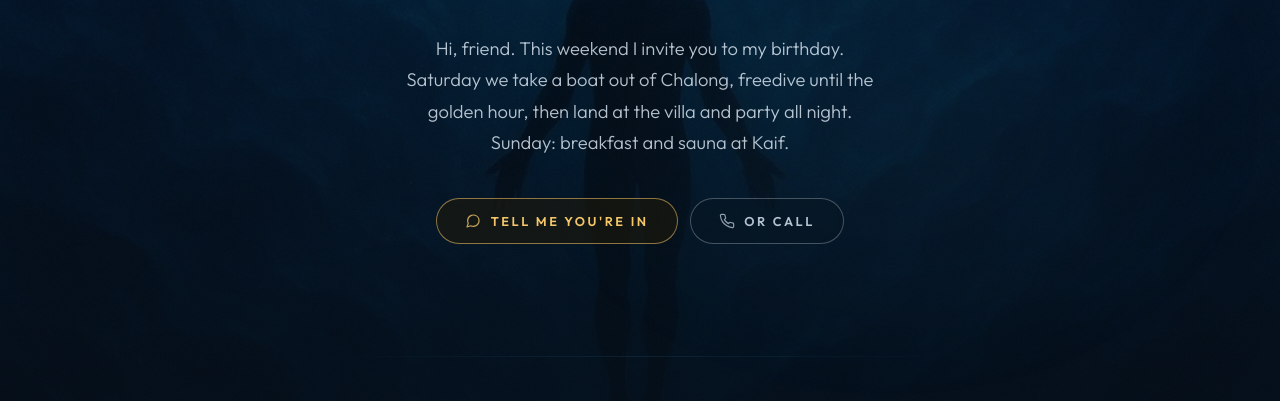
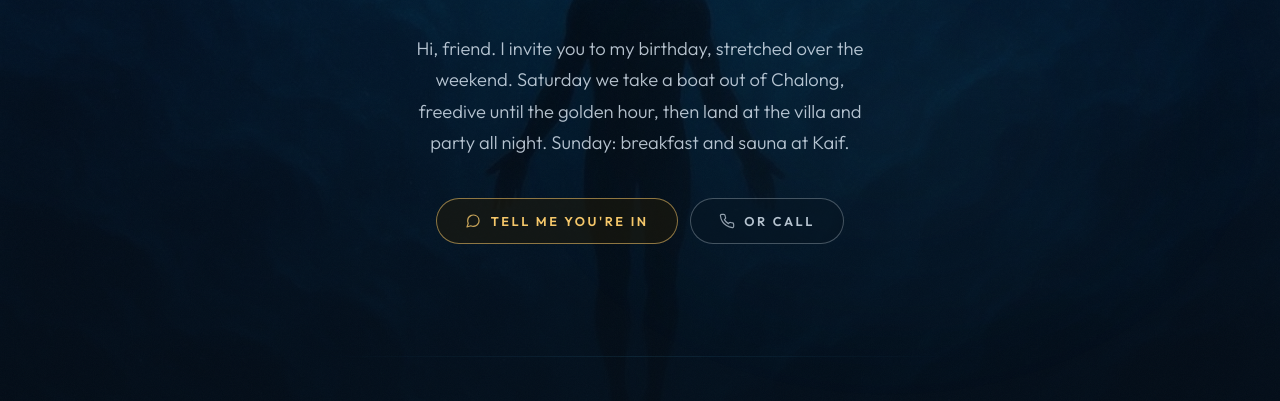
Before and after one commit to firedev/nx-website, a plain HTML site: page birthday/index.html in a window 1280 px wide. Shown: the part 371-772 px from the top of the page. Drawn offline with Linux system fonts and the light colour scheme.

Commit message:
Lede: invite stretched over the weekend

```diff
--- a/birthday/index.html
+++ b/birthday/index.html
@@ -677,10 +677,10 @@
         <p class="hero-date reveal reveal-d2">29–30 August · Phuket</p>
 
         <p class="hero-lede reveal reveal-d3">
-          Hi, friend. This weekend I invite you to my birthday. Saturday we
-          take a boat out of Chalong, freedive until the golden hour, then
-          land at the villa and party all night. Sunday: breakfast and sauna
-          at Kaif.
+          Hi, friend. I invite you to my birthday, stretched over the
+          weekend. Saturday we take a boat out of Chalong, freedive until
+          the golden hour, then land at the villa and party all night.
+          Sunday: breakfast and sauna at Kaif.
         </p>
 
         <div class="hero-actions reveal reveal-d4">
```
